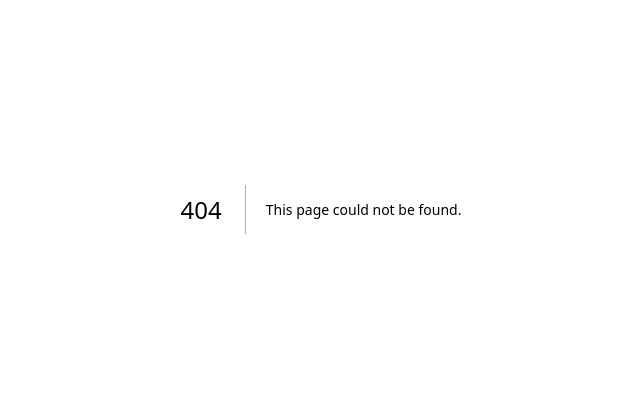
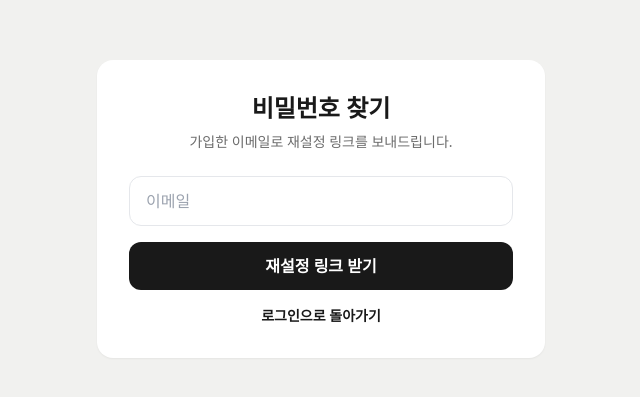
Before and after one commit to hagojob101-home/seeding-platform, a Next.js app: page /forgot-password in a window 1280 px wide. Before the commit this address had no page. Shown: the part 191-588 px from the top of the page, without its empty margins (319-959 px from the left). Built offline with nearby package versions, Linux system fonts and the light colour scheme; no server answers.

Commit message:
비밀번호 찾기: 가입 이메일로 재설정 링크 발송 (인플루언서·광고주 공용)
Co-Authored-By: Claude Opus 5.5 <noreply@anthropic.com>

```diff
--- a/pages/client/login.js
+++ b/pages/client/login.js
@@ -60,6 +60,7 @@ export default function ClientLogin() {
             {loading ? '로그인 중...' : '로그인'}
           </button>
         </form>
+        <p className="text-center text-sm mt-4"><a href="/forgot-password" className="text-muted hover:underline">비밀번호를 잊으셨나요?</a></p>
         <p className="text-center text-sm text-muted mt-4">
           광고주 계정이 없으신가요?{' '}
           <a href="/client/register" className="text-ink font-semibold hover:underline">회원가입</a>
--- /dev/null
+++ b/pages/forgot-password.js
@@ -0,0 +1,36 @@
+import { useState } from 'react'
+import { supabase } from '../lib/supabase'
+
+// 인플루언서·광고주 공용: 가입 이메일로 비밀번호 재설정 링크 발송
+export default function ForgotPassword() {
+  const [email, setEmail] = useState('')
+  const [loading, setLoading] = useState(false)
+  const [message, setMessage] = useState('')
+
+  const handleSubmit = async (e) => {
+    e.preventDefault()
+    setLoading(true)
+    const { error } = await supabase.auth.resetPasswordForEmail(email, { redirectTo: `${window.location.origin}/reset-password` })
+    // 가입 여부를 드러내지 않도록 결과와 무관하게 같은 안내 (요청 제한 등 오류만 따로 표시)
+    setMessage(error?.status === 429 ? '요청이 너무 많습니다. 잠시 후 다시 시도해주세요.' : '가입된 이메일이라면 비밀번호 재설정 링크를 보냈습니다. 메일함(스팸함 포함)을 확인해주세요.')
+    setLoading(false)
+  }
+
+  return (
+    <div className="min-h-screen flex items-center justify-center bg-highlight px-4">
+      <div className="bg-white rounded-2xl shadow-sm p-8 w-full max-w-md">
+        <h1 className="text-2xl font-bold text-center mb-2 text-ink">비밀번호 찾기</h1>
+        <p className="text-sm text-muted text-center mb-6">가입한 이메일로 재설정 링크를 보내드립니다.</p>
+        <p role="status" className="text-ink text-sm mb-4 text-center">{message}</p>
+        <form onSubmit={handleSubmit} className="flex flex-col gap-4">
+          <label htmlFor="email" className="sr-only">이메일</label>
+          <input id="email" className="border rounded-xl px-4 py-3" placeholder="이메일" type="email" autoComplete="email" value={email} onChange={e => setEmail(e.target.value)} required />
+          <button type="submit" disabled={loading} className="bg-ink text-white py-3 rounded-xl font-semibold hover:opacity-90 transition disabled:opacity-50">
+            {loading ? '보내는 중...' : '재설정 링크 받기'}
+          </button>
+        </form>
+        <p className="text-center text-sm text-muted mt-4"><a href="/login" className="text-ink font-semibold hover:underline">로그인으로 돌아가기</a></p>
+      </div>
+    </div>
+  )
+}
--- a/pages/influencer/login.js
+++ b/pages/influencer/login.js
@@ -40,6 +40,7 @@ export default function InfluencerLogin() {
             {loading ? '로그인 중...' : '로그인'}
           </button>
         </form>
+        <p className="text-center text-sm mt-4"><a href="/forgot-password" className="text-muted hover:underline">비밀번호를 잊으셨나요?</a></p>
         <p className="text-center text-sm text-muted mt-4">계정이 없으신가요? <a href="/influencer/register" className="text-ink font-semibold">회원가입</a></p>
       </div>
     </div>
--- /dev/null
+++ b/pages/reset-password.js
@@ -0,0 +1,65 @@
+import { useState, useEffect } from 'react'
+import { supabase } from '../lib/supabase'
+
+// 재설정 메일 링크 도착 화면: 링크의 토큰으로 로그인된 상태에서 새 비밀번호 저장
+export default function ResetPassword() {
+  const [status, setStatus] = useState('checking') // checking | ready | invalid | done
+  const [password, setPassword] = useState('')
+  const [confirm, setConfirm] = useState('')
+  const [error, setError] = useState('')
+  const [loading, setLoading] = useState(false)
+
+  useEffect(() => {
+    supabase.auth.getSession().then(({ data: { session } }) => setStatus(session ? 'ready' : 'invalid'))
+  }, [])
+
+  const handleSubmit = async (e) => {
+    e.preventDefault()
+    if (password.length < 6) return setError('비밀번호는 6자 이상이어야 합니다.')
+    if (password !== confirm) return setError('비밀번호가 일치하지 않습니다.')
+    setLoading(true)
+    const { error: updateError } = await supabase.auth.updateUser({ password, data: { must_change_password: false } })
+    setLoading(false)
+    if (updateError) return setError(updateError.message)
+    await supabase.auth.signOut()
+    setStatus('done')
+  }
+
+  const Card = ({ children }) => (
+    <div className="min-h-screen flex items-center justify-center bg-highlight px-4">
+      <div className="bg-white rounded-2xl shadow-sm p-8 w-full max-w-md text-center">{children}</div>
+    </div>
+  )
+
+  if (status === 'checking') return <Card><p className="text-muted">확인 중...</p></Card>
+  if (status === 'invalid') return (
+    <Card>
+      <h1 className="text-xl font-bold text-ink mb-2">링크가 만료되었거나 올바르지 않습니다</h1>
+      <a href="/forgot-password" className="text-ink font-semibold hover:underline">재설정 링크 다시 받기</a>
+    </Card>
+  )
+  if (status === 'done') return (
+    <Card>
+      <h1 className="text-xl font-bold text-ink mb-2" role="status">비밀번호가 변경되었습니다</h1>
+      <a href="/login" className="text-ink font-semibold hover:underline">새 비밀번호로 로그인하기</a>
+    </Card>
+  )
+
+  return (
+    <div className="min-h-screen flex items-center justify-center bg-highlight px-4">
+      <div className="bg-white rounded-2xl shadow-sm p-8 w-full max-w-md">
+        <h1 className="text-2xl font-bold text-center mb-6 text-ink">새 비밀번호 설정</h1>
+        <p role="alert" className="text-ink text-sm mb-4 text-center">{error}</p>
+        <form onSubmit={handleSubmit} className="flex flex-col gap-4">
+          <label htmlFor="password" className="text-sm font-semibold text-muted">새 비밀번호 (6자 이상)</label>
+          <input id="password" className="border rounded-xl px-4 py-3" type="password" autoComplete="new-password" minLength={6} value={password} onChange={e => setPassword(e.target.value)} required />
+          <label htmlFor="confirm" className="text-sm font-semibold text-muted">새 비밀번호 확인</label>
+          <input id="confirm" className="border rounded-xl px-4 py-3" type="password" autoComplete="new-password" value={confirm} onChange={e => setConfirm(e.target.value)} required />
+          <button type="submit" disabled={loading} className="bg-ink text-white py-3 rounded-xl font-semibold hover:opacity-90 transition disabled:opacity-50">
+            {loading ? '변경 중...' : '비밀번호 변경'}
+          </button>
+        </form>
+      </div>
+    </div>
+  )
+}
```
